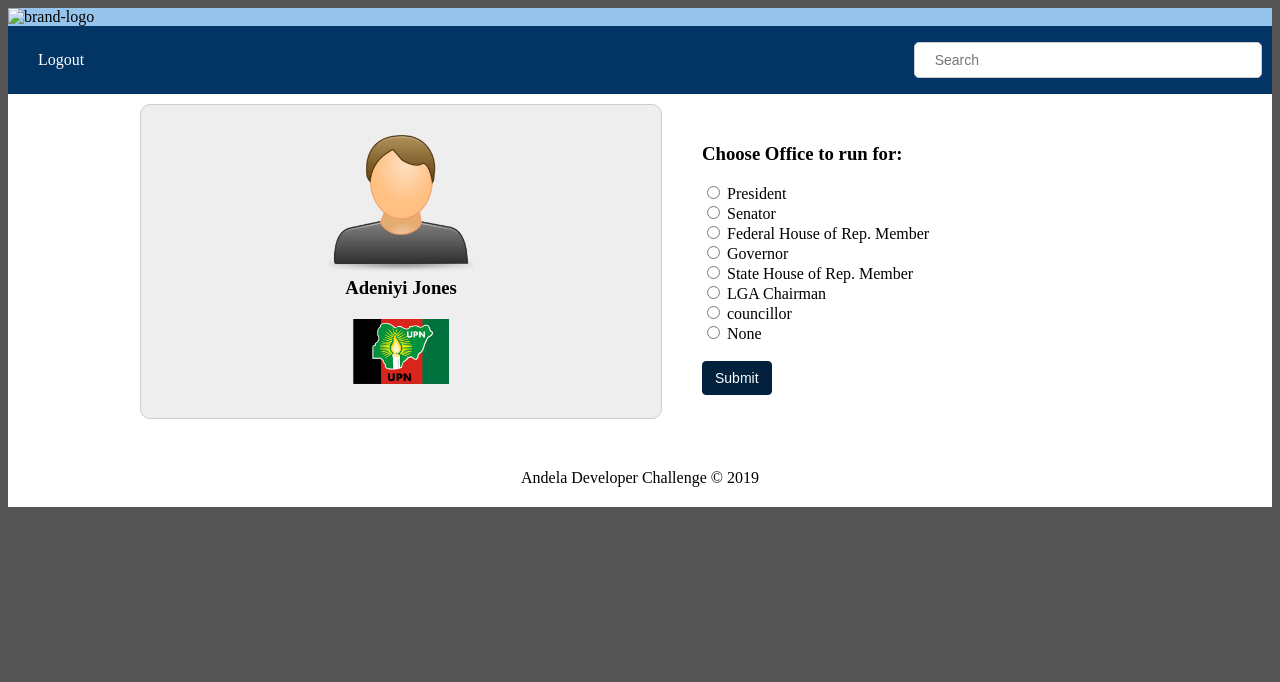
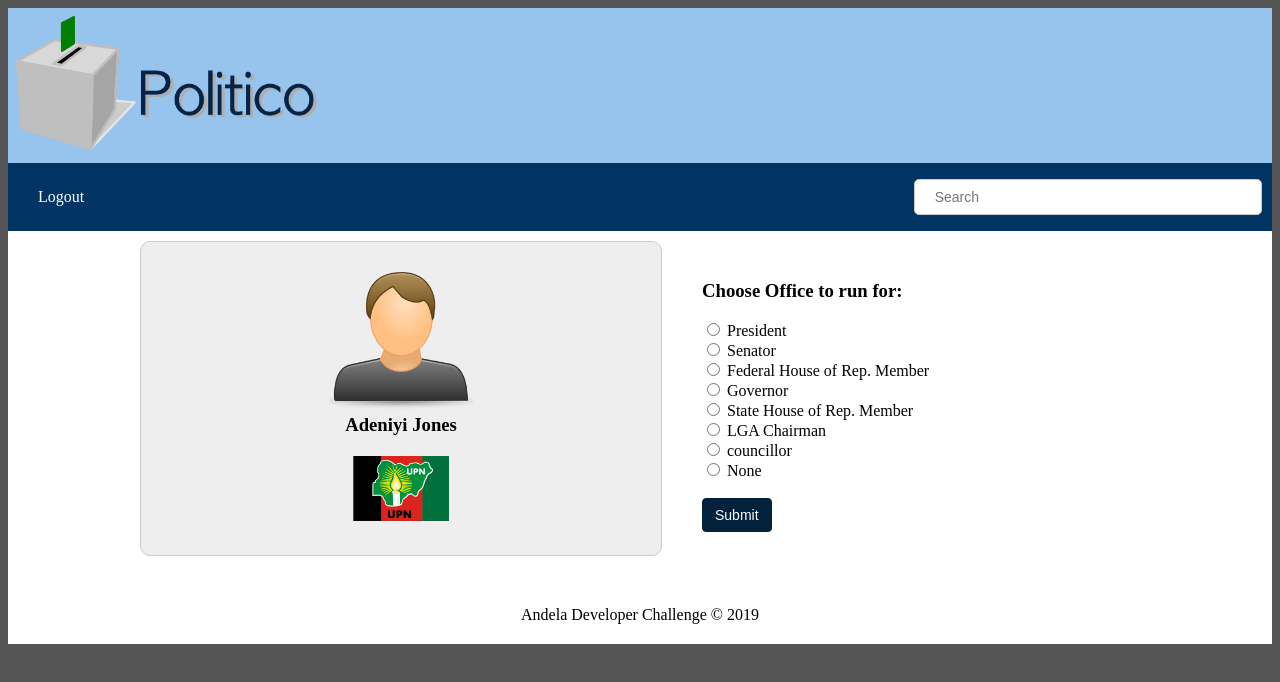
Before and after one commit to walsamlee/politico, a plain HTML site: page politician/profile.html in a window 1280 px wide. Drawn offline with Linux system fonts and the light colour scheme; the site is published under a folder, as on GitHub Pages, so addresses that start at the root find nothing.

Commit message:
Modify politician profile page

```diff
--- a/politician/profile.html
+++ b/politician/profile.html
@@ -14,7 +14,7 @@
         <div class="header">
             <div class="brand">
                 <div class="brand-logo">
-                    <img src="/assets/images/politico.png" alt="brand-logo">
+                    <img src="../assets/images/politico.png" alt="brand-logo">
                 </div>
             </div>
 
```
